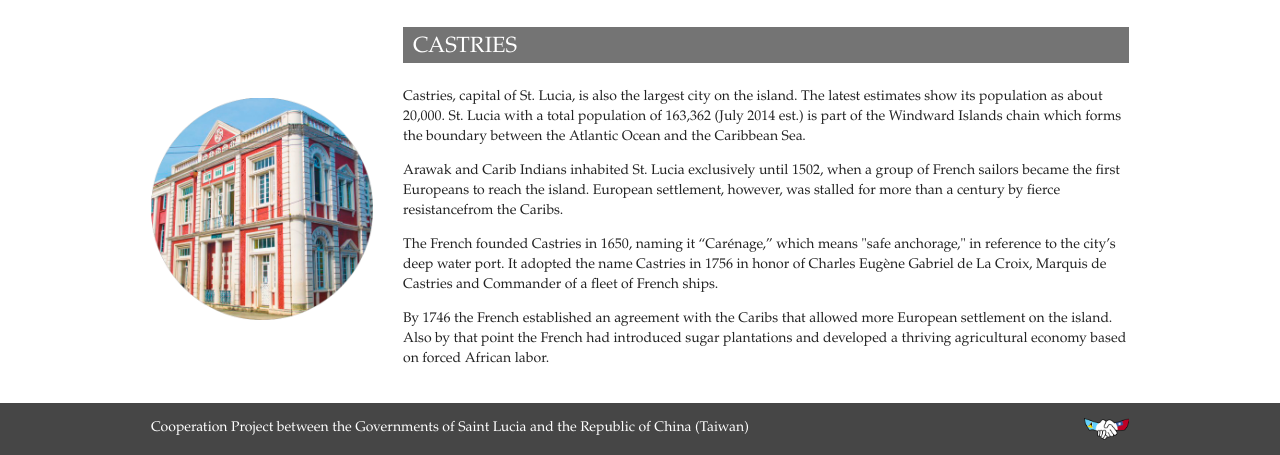
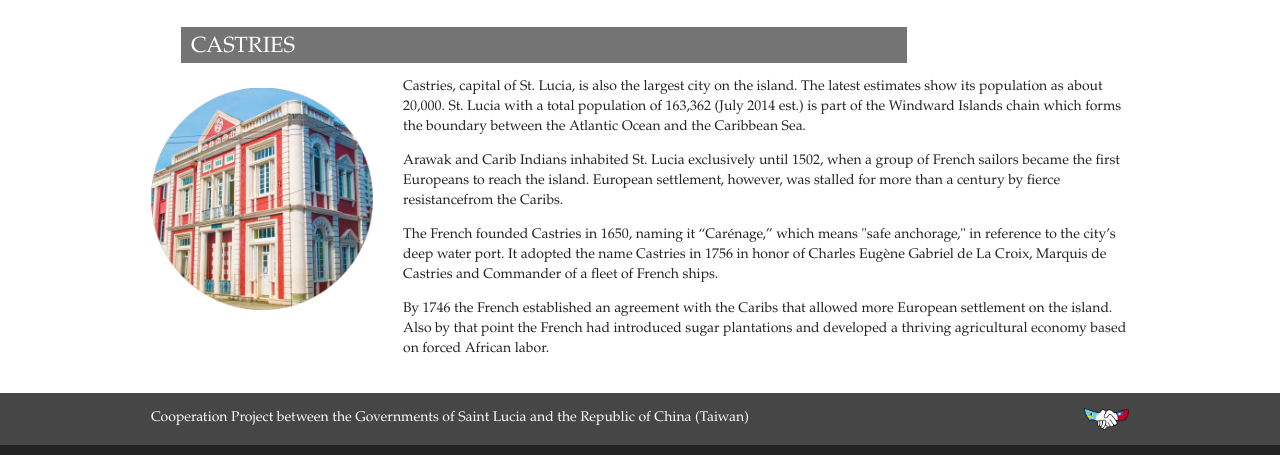
Before and after one commit to hyabc12321/hyabc12321.github.io, a plain HTML site: page index.html in a window 1280 px wide. Shown: the part 441-896 px from the top of the page. Drawn offline with Linux system fonts and the light colour scheme.

Commit message:
11:12 fixed

```diff
--- a/index.html
+++ b/index.html
@@ -42,11 +42,9 @@
 
 <div class="wrapper row3">
   <main class="hoc container clear">
-    <div class="group btmspace-10">
-      <div class="one_quarter first">&nbsp;</div>
-      <div class="headerBGD three_quarter">
-          <h1> CASTRIES</h1>
-      </div>
+
+    <div class="headerBGD three_quarter">
+        <h1> CASTRIES</h1>
     </div>
     <div class="group btmspace-10">
       <div class="one_quarter first">
```
